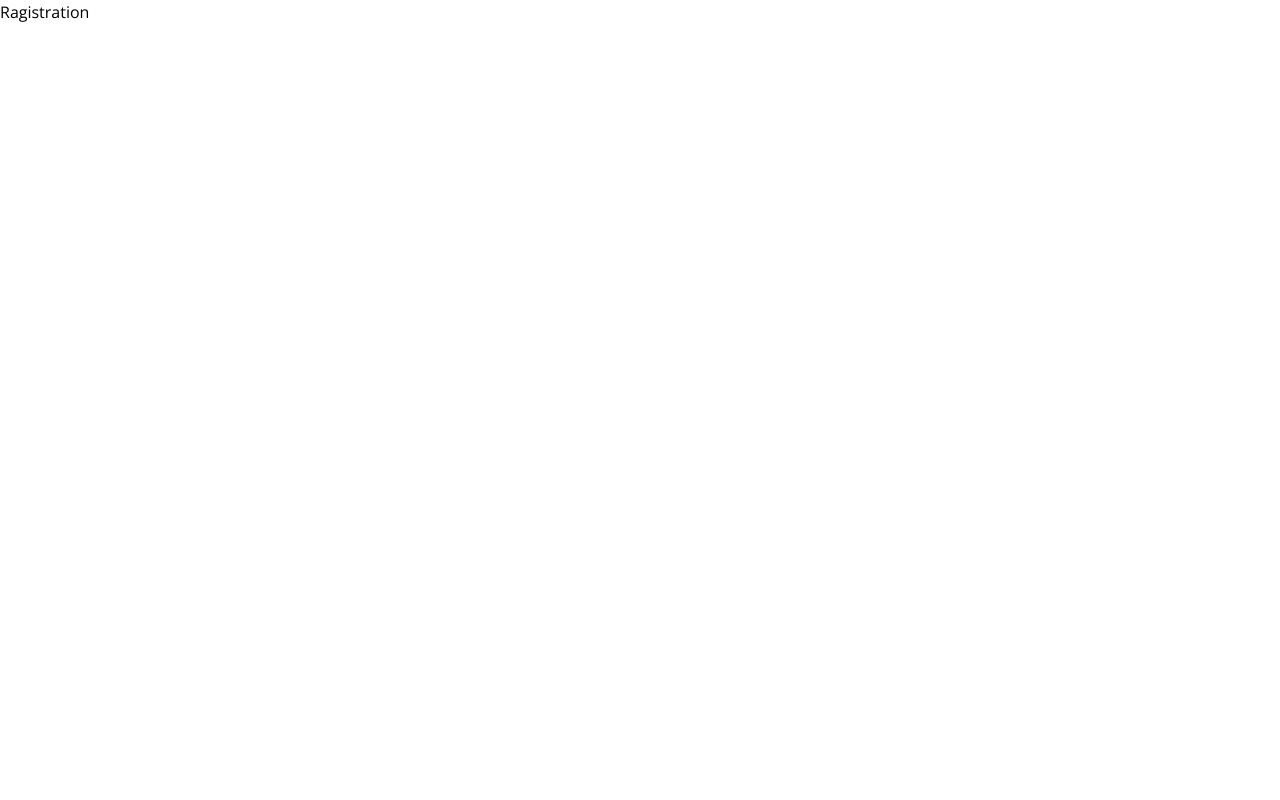
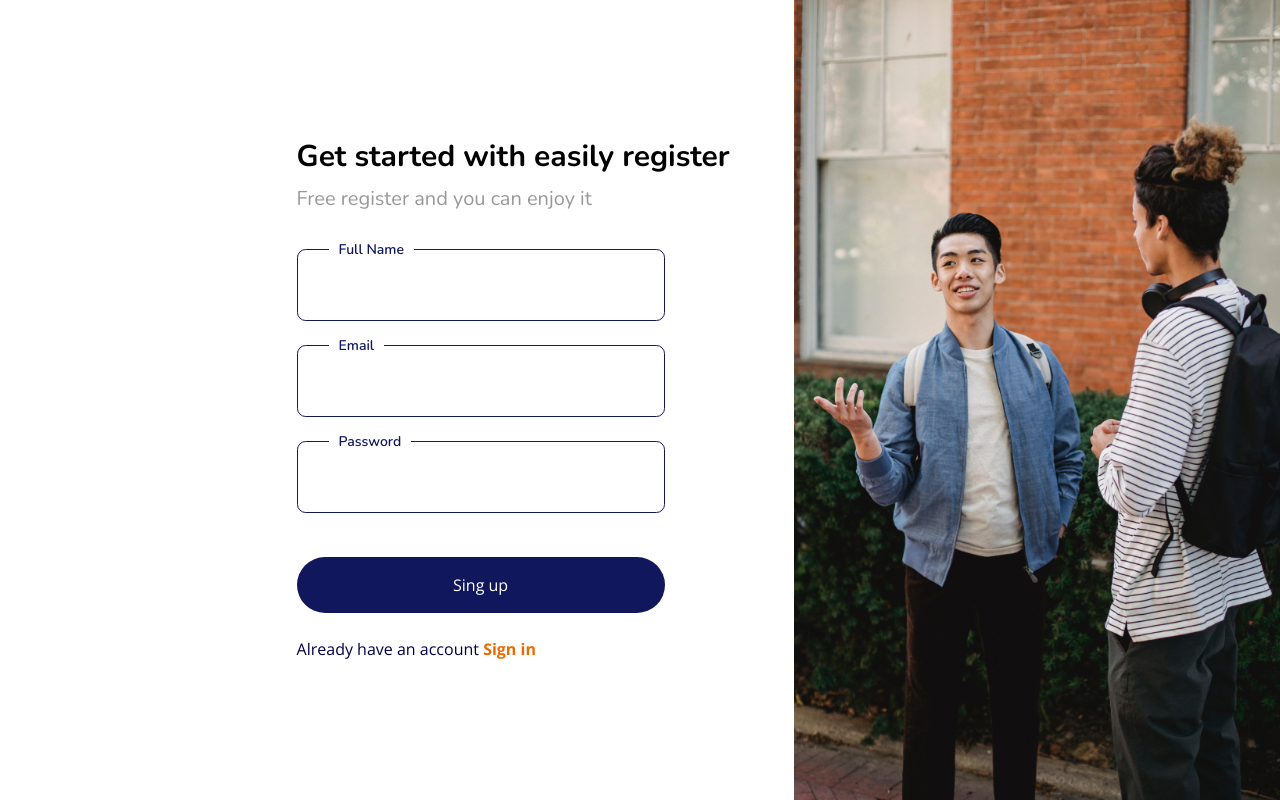
Before and after one commit to shakib97itis/chat-app, a React (Vite) app: page /registration in a window 1280 px wide. Built offline with nearby package versions, Linux system fonts and the light colour scheme.

Commit message:
update Registration.jsx

```diff
--- a/src/pages/ragistration/Registration.jsx
+++ b/src/pages/ragistration/Registration.jsx
@@ -1,9 +1,62 @@
-import React from 'react'
+import React from "react";
+import Input from "../../components/formComponents/input";
+import personTalkingImg from "../../assets/person-talking.png";
+import RagistrationTemplate from "../../components/registrationTemplate/RegistrationTemplate";
 
 function Ragistration() {
   return (
-    <div>Ragistration</div>
-  )
+    <RagistrationTemplate img={personTalkingImg}>
+      <div className="mb-9">
+        <h1 className="mb-2.5 font-serif text-3xl font-bold">
+          Get started with easily register
+        </h1>
+        <p className="font-serif text-xl font-normal text-black opacity-40">
+          Free register and you can enjoy it
+        </p>
+      </div>
+
+      <form action="#" className="max-w-[368px]">
+        <Input
+          type="text"
+          label="Full Name"
+          name="name"
+          id="nameId"
+          className="mb-6"
+        />
+
+        <Input
+          type="email"
+          label="Email"
+          name="email"
+          id="emailId"
+          className="mb-6"
+        />
+
+        <Input
+          type="password"
+          label="Password"
+          name="password"
+          id="passwordId"
+          className="mb-11"
+        />
+
+        <div className="mb-6">
+          <button className="mt- w-full rounded-full bg-space py-4 text-white">
+            Sing up
+          </button>
+        </div>
+
+        <div className="">
+          <p className="text-deep-sea">
+            Already have an account{" "}
+            <a href="#" className="font-sans font-bold text-burnt-orange">
+              Sign in
+            </a>
+          </p>
+        </div>
+      </form>
+    </RagistrationTemplate>
+  );
 }
 
-export default Ragistration
+export default Ragistration;
```
